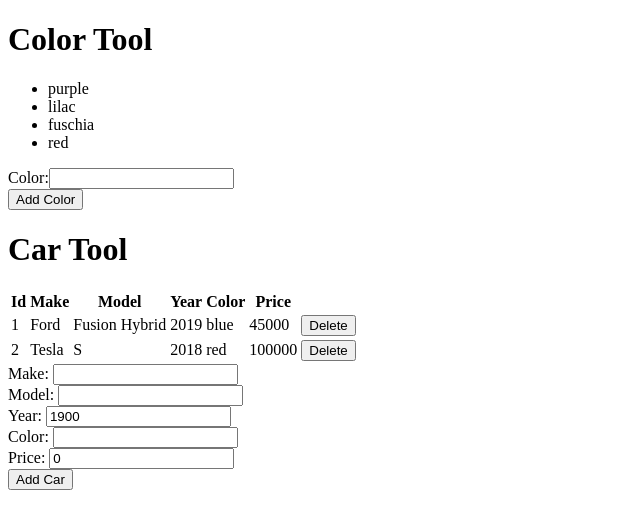
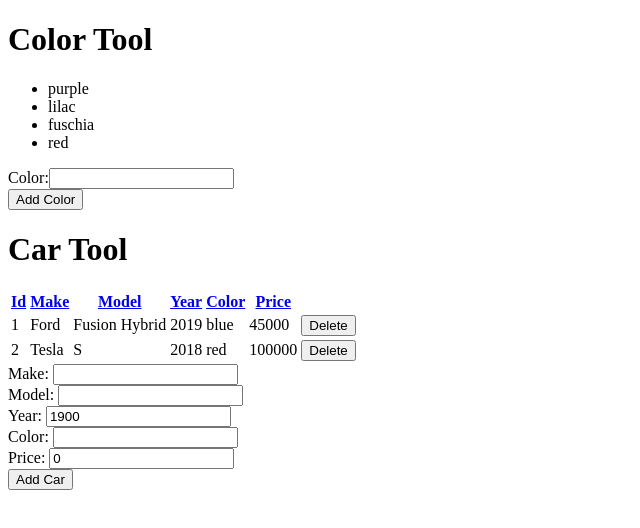
Before and after one commit to t4d-classes/angular_02242020, an Angular app in the folder demo-app/: page / in a window 1280 px wide. Shown: the top 528 px of the page, without its empty margins (0-640 px from the left). Built offline with nearby package versions, Linux system fonts and the light colour scheme.

Commit message:
add code demos

```diff
--- a/demo-app/src/app/car-tool/components/car-table/car-table.component.html
+++ b/demo-app/src/app/car-tool/components/car-table/car-table.component.html
@@ -1,12 +1,12 @@
 <table>
   <thead>
     <tr>
-      <th><a (click)="doSort('id')">Id</a></th>
-      <th><a (click)="doSort('make')">Make</a></th>
-      <th><a (click)="doSort('model')">Model</a></th>
-      <th><a (click)="doSort('year')">Year</a></th>
-      <th><a (click)="doSort('color')">Color</a></th>
-      <th><a (click)="doSort('price')">Price</a></th>
+      <th><a href="#" (click)="doSort('id')">Id</a></th>
+      <th><a href="#" (click)="doSort('make')">Make</a></th>
+      <th><a href="#" (click)="doSort('model')">Model</a></th>
+      <th><a href="#" (click)="doSort('year')">Year</a></th>
+      <th><a href="#" (click)="doSort('color')">Color</a></th>
+      <th><a href="#" (click)="doSort('price')">Price</a></th>
     </tr>
   </thead>
   <tbody>
```
Also changed, not shown: 1 other file (tests, documents, lock files or other folders).
